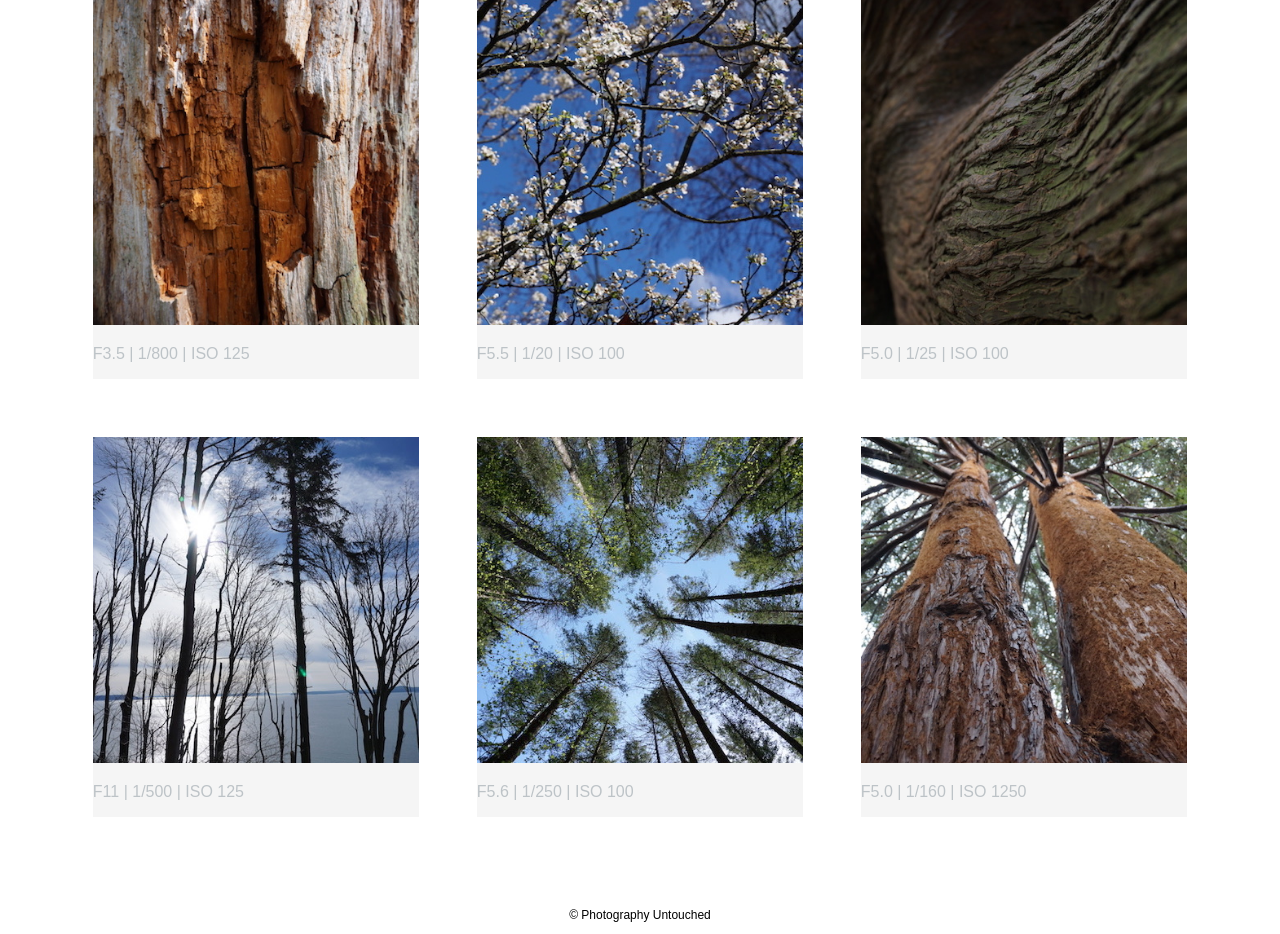
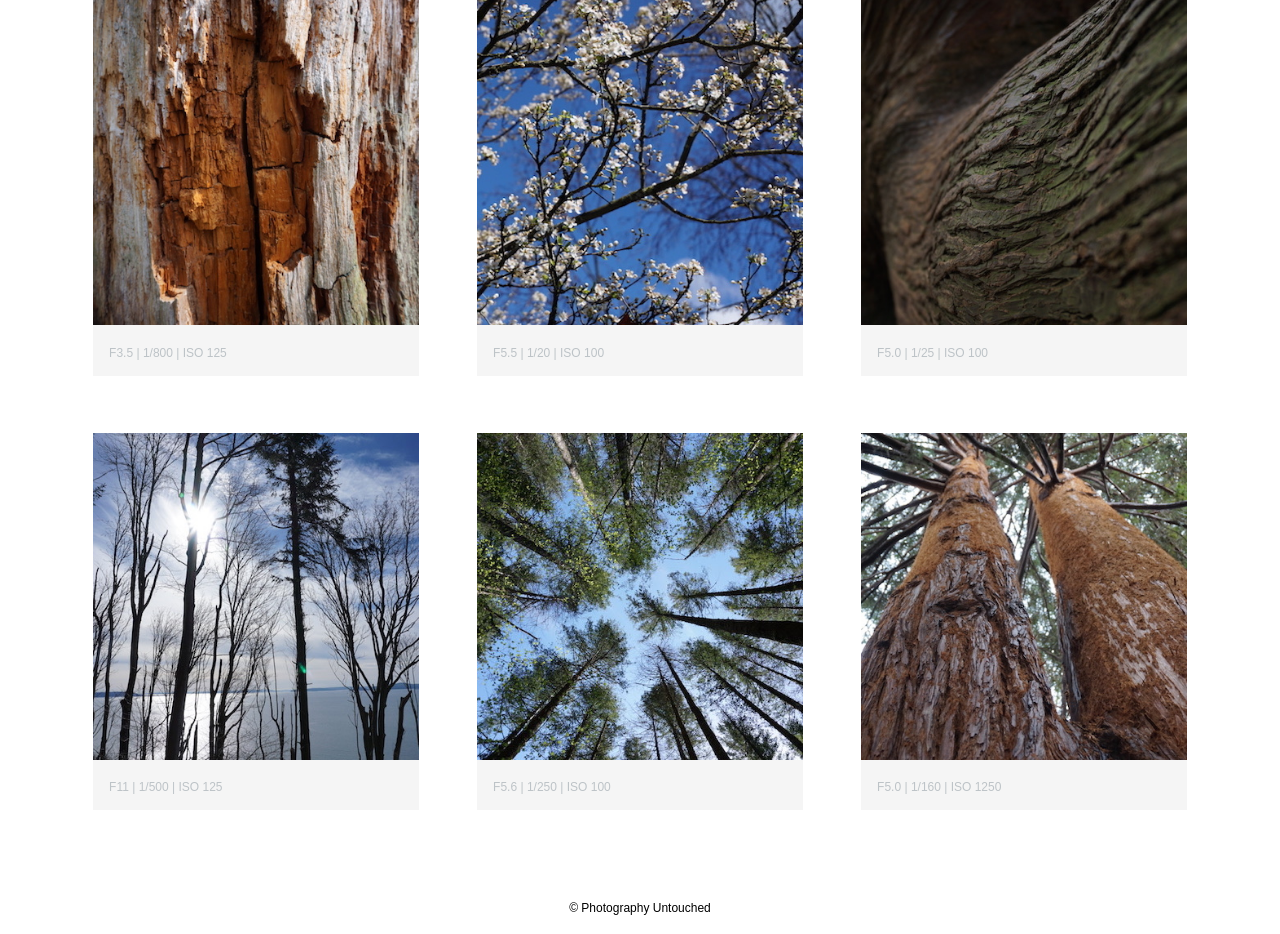
Before and after one commit to yfzwinnie/photography_untouched_Django, a Django app: page /trees/ in a window 1280 px wide. Shown: the part 182-1116 px from the top of the page. Run offline with Django 3.2, Linux system fonts and the light colour scheme; data comes from the database, SQL or seed files in the repository; some libraries are stand-ins or nearby versions; some web fonts are replaced.

Commit message:
edit styling for photo description

```diff
--- a/photography_untouched/static/photos/style.css
+++ b/photography_untouched/static/photos/style.css
@@ -692,7 +692,7 @@ img {
   color: #bdc3c7;
 }
 
-#gallery li a p {
+#gallery li p {
   margin: 0;
   padding: 5%;
   font-size: 0.75em;
```
